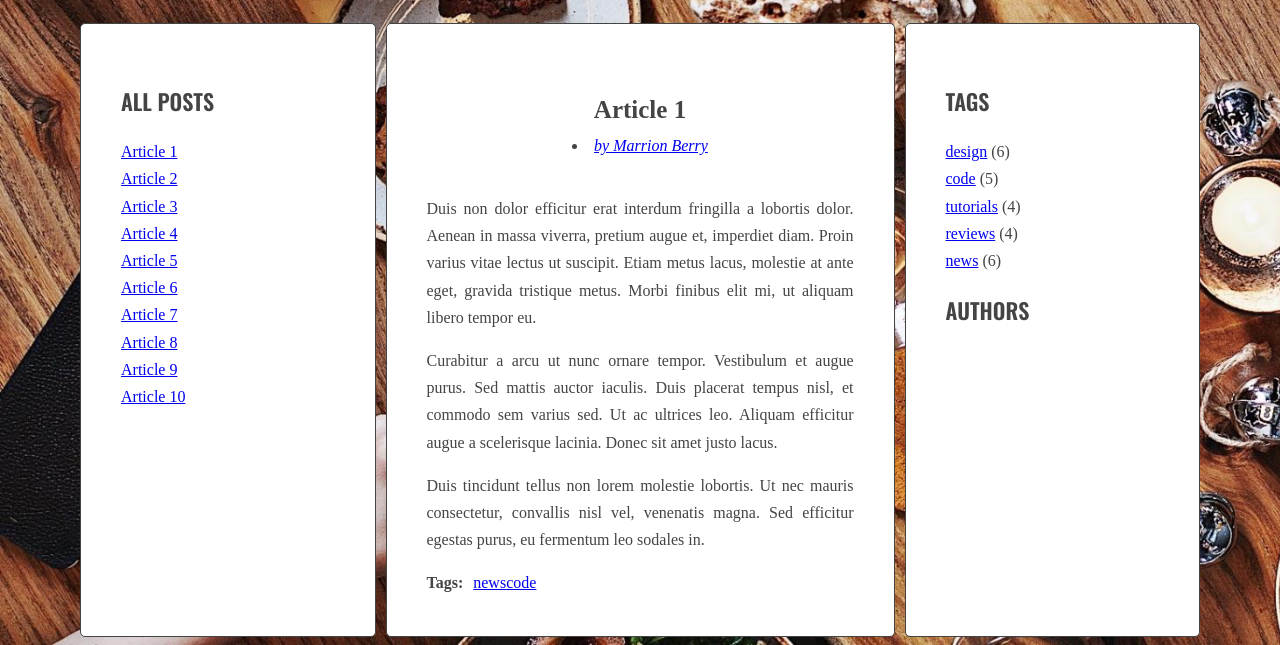
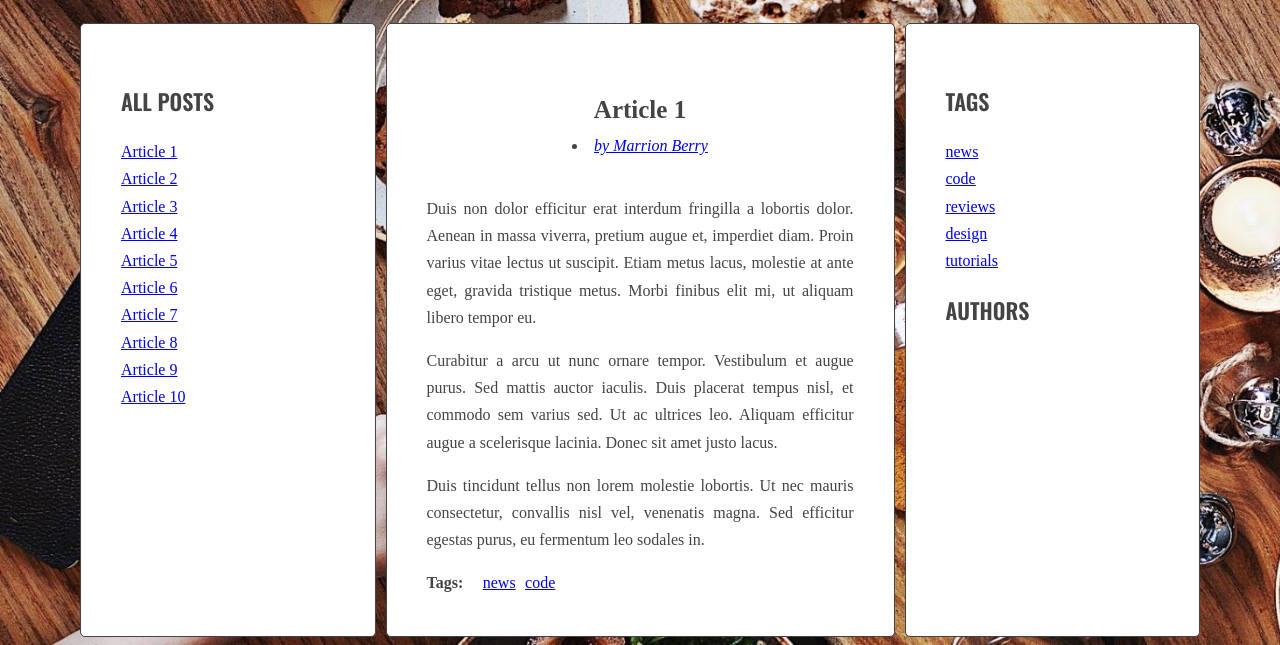
Before and after one commit to B7atis/Javascript_Blog, a website: page index.html in a window 1280 px wide. Shown: the part 300-945 px from the top of the page. Drawn offline with nearby package versions, Linux system fonts and the light colour scheme.

Commit message:
Space between tags in article has been added

```diff
--- a/index.html
+++ b/index.html
@@ -160,11 +160,6 @@
                 <aside class="sidebar">
                   <h2 class="section-title">Tags</h2>
                   <ul class="list tags">
-                    <li><a href="#">design</a> <span>(6)</span></li>
-                    <li><a href="#">code</a> <span>(5)</span></li>
-                    <li><a href="#">tutorials</a> <span>(4)</span></li>
-                    <li><a href="#">reviews</a> <span>(4)</span></li>
-                    <li><a href="#">news</a> <span>(6)</span></li>
                   </ul>
                   <h2 class="section-title">Authors</h2>
                   <ul class="list authors">
--- a/js/script.js
+++ b/js/script.js
@@ -53,8 +53,8 @@
   optTitleSelector = '.post-title',
   optTitleListSelector = '.titles',
   optArticleTagsSelector = '.post-tags .list',
-  optArticleAuthorSelector = '.post-author';
-
+  optArticleAuthorSelector = '.post-author',
+  optTagsListSelector = '.tags.list';
 
 function generateTitleLinks(customSelector = ''){
 
@@ -110,6 +110,10 @@
 generateTitleLinks();
 
 function generateTags(){
+  /* [NEW] create a new variable allTags with an empty array */
+
+  let allTags = [];
+
   /* find all articles */
 
   const articles = document.querySelectorAll(optArticleSelector);
@@ -158,15 +162,35 @@
 
       html = html + linkHTML;
 
+      /* [NEW] check if this link is NOT already in allTags */
+
+      if(allTags.indexOf(linkHTML) == -1){
+
+        /* [NEW] add generated code to allTags array */
+
+        allTags.push(linkHTML);
+      }
+
       /* END LOOP: for each tag */
 
-      /* insert HTML of all the links into the tags wrapper */
+    }
 
-      tagWrapper.innerHTML = html;
+    /* insert HTML of all the links into the tags wrapper */
+
+    tagWrapper.innerHTML = html;
 
     /* END LOOP: for every article: */
-    }
+
+    /* [NEW] find list of tags in right column */
+
+    const tagList = document.querySelector('.tags');
+
+    /* [NEW] add html from allTags to tagList */
+
+    tagList.innerHTML = allTags.join(' ');
+
   }
+
 }
 
 generateTags();
--- a/sass/style.scss
+++ b/sass/style.scss
@@ -92,7 +92,8 @@
 
 .list-horizontal {
   li {
-    display: inline-block;
+    display: inline;
+    margin-left: 15%;
   }
 }
 
```
Also changed, not shown: css/style.css, 1 other file.
